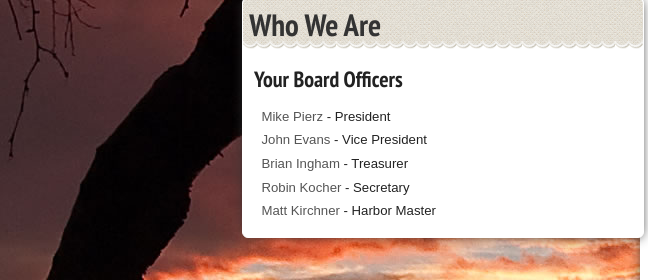
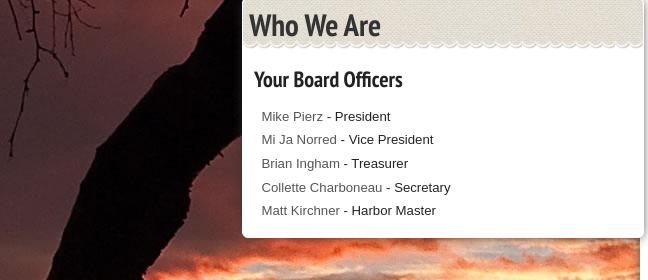
Before and after one commit to harborhills/harborhills.github.io, a plain HTML site: page index.html in a window 1280 px wide. Shown: the part 1000-1280 px from the top of the page, 0-648 px from the left. Drawn offline with Linux system fonts and the light colour scheme; some packages are replaced by stand-ins of ours; grey boxes are pictures that could not be loaded.

Commit message:
Update index.html

```diff
--- a/index.html
+++ b/index.html
@@ -54,9 +54,9 @@
 				<h2>Your Board Officers</h2>
 				<ul>
 					<li><a href="mailto:president@harborhillsassociation.com">Mike Pierz</a> - President</li>
-					<li><a href="mailto:vp@harborhillsassociation.com">John Evans</a> - Vice President</li>
+					<li><a href="mailto:vp@harborhillsassociation.com">Mi Ja Norred</a> - Vice President</li>
 					<li><a href="mailto:treasurer@harborhillsassociation.com">Brian Ingham</a> - Treasurer</li>
-					<li><a href="mailto:secretary@harborhillsassociation.com">Robin Kocher</a> - Secretary</li>
+					<li><a href="mailto:secretary@harborhillsassociation.com">Collette Charboneau</a> - Secretary</li>
 					<li><a href="mailto:harbormaster@harborhillsassociation.com">Matt Kirchner</a> - Harbor Master</li>
 				</ul>
 			</article>
```
